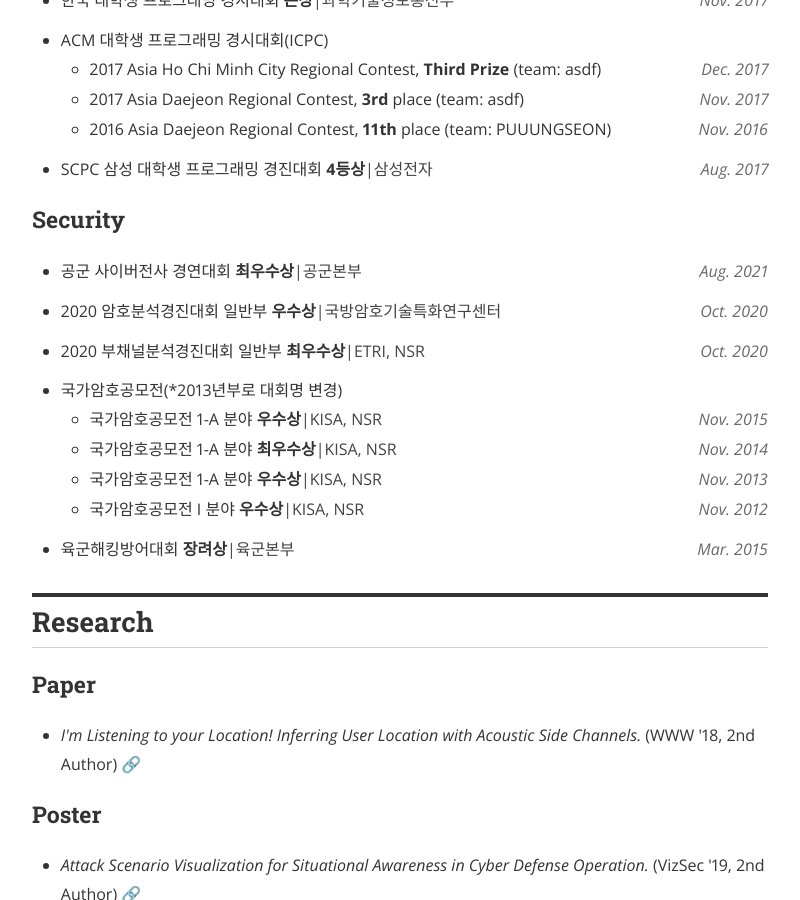
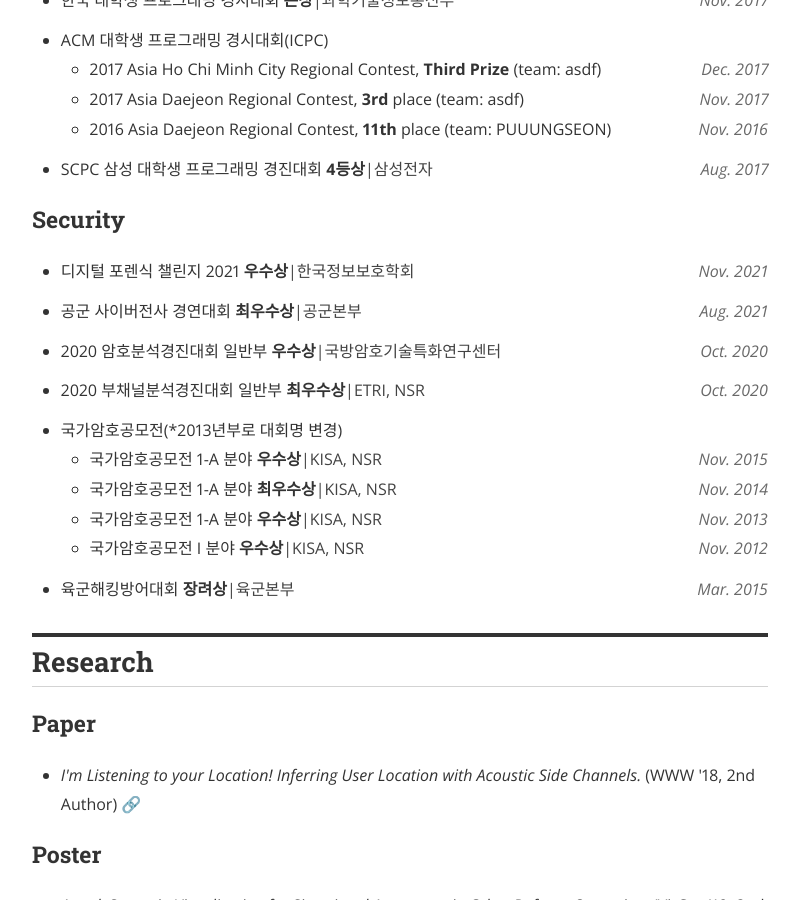
Before and after one commit to nyan101/nyan101.github.io, a Jekyll site: the page built from about.html, in a window 1280 px wide and 900 px high, scrolled down 1711 px. Shown: the whole window, without its empty margins (240-1040 px from the left). Built offline with Jekyll 4.4.1, drawn with Linux system fonts in a browser that asks for light colours; nearby versions of some CDN libraries; a style sheet for code colours, icons or effects is not loaded.

Commit message:
update about

```diff
--- a/about.html
+++ b/about.html
@@ -200,6 +200,15 @@ permalink: /about/
 <ul class="resume-list">
 <li class="resume-item">
 <div class="resume-row">
+  <div class="resume-desc">디지털 포렌식 챌린지 2021 <strong>우수상</strong></div>
+  <div class="resume-appendix">
+    <div class="resume-organization">|한국정보보호학회</div>
+    <div class="resume-date">Nov. 2021</div>
+  </div>
+</div>
+</li>
+<li class="resume-item">
+<div class="resume-row">
   <div class="resume-desc">공군 사이버전사 경연대회 <strong>최우수상</strong></div>
   <div class="resume-appendix">
     <div class="resume-organization">|공군본부</div>
```
